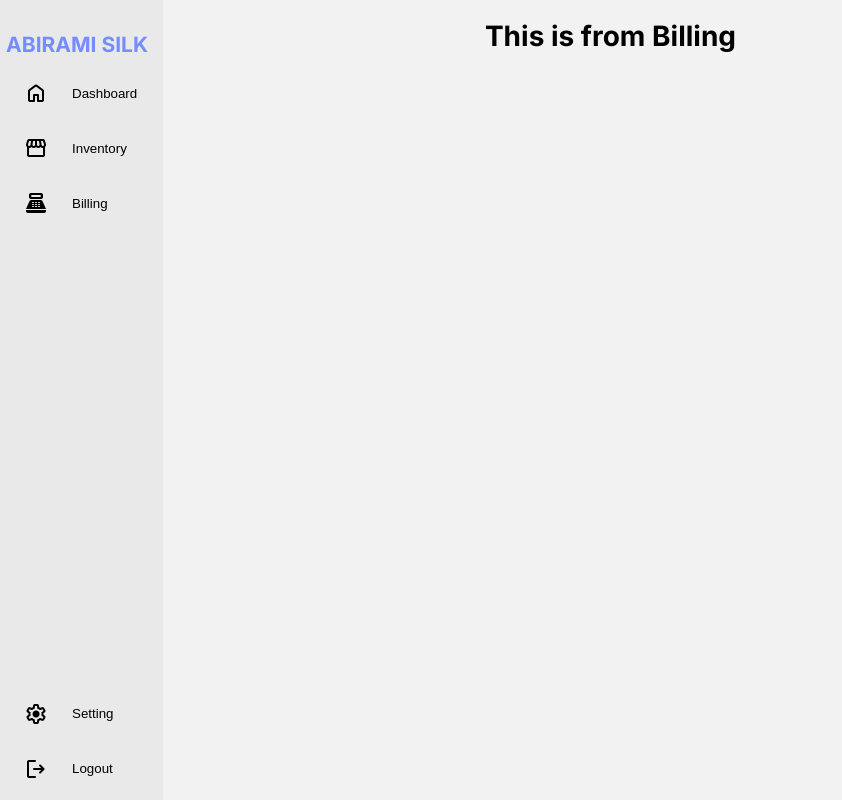
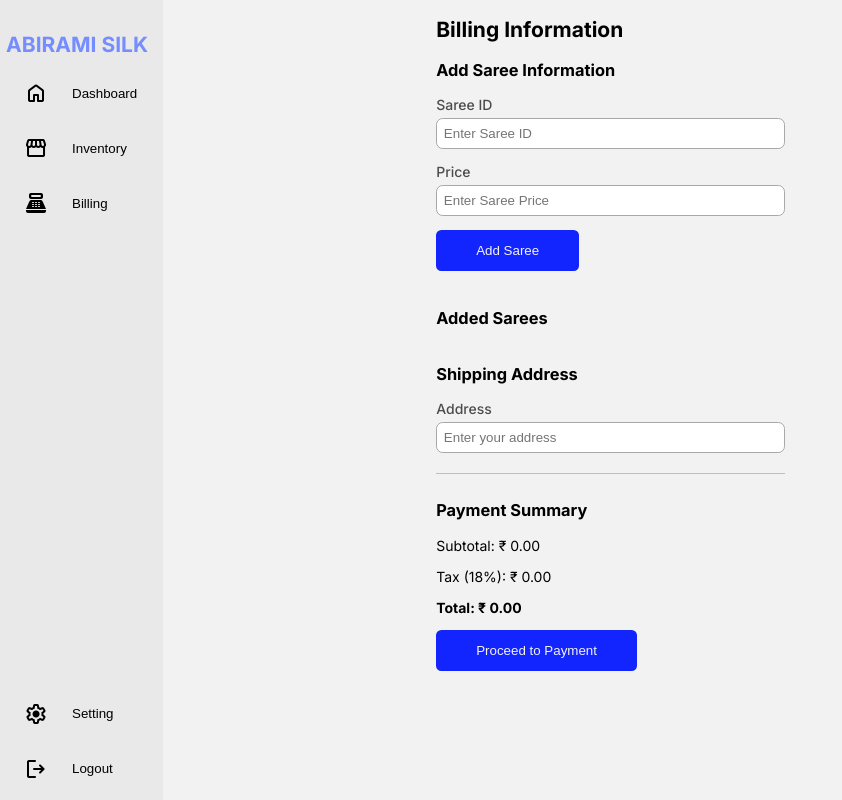
Before and after one commit to gru13/ASMS, a Flask app: page /Billing in a window 1280 px wide. Shown: the whole page, without its empty margins (0-842 px from the left). Run offline with Flask 3, Linux system fonts and the light colour scheme; the visitor is signed in with stand-in values (Sample User, id 1).

Commit message:
billing complete

```diff
--- a/App/static/css/billing.css
+++ b/App/static/css/billing.css
@@ -1,21 +1,66 @@
+/* billing.css */
 
-{% extends "base.html" %}
-{% block Style %}
-    <link rel="stylesheet" href="{{url_for('static', filename = 'css/inventory.css')}}">
-{% endblock %}
-{% block title %}Inventory{% endblock %}
+body {
+    background-color: var(--grey-50);
+}
 
-{% block contentSection %}
-    <div id="Collections">
-        <div id = 'header'>
-            <div id = "Rigth">
-                <h2>RIGH </h2>
-            </div>
-            <div id = "Left">
-                <h2>
-                    <button class="Styled-button" onclick = "window.location.href='{{url_for('AddSaree_info')}}'"> ADD </button>
-                </h2>
-            </div>
-        </div>
-    </div>
-{% endblock  %}
+#billing-container {
+    padding: 20px;
+    background-color: white;
+    border-radius: 10px;
+    box-shadow: 0 2px 10px rgba(0, 0, 0, 0.1);
+}
+
+.saree-info-form {
+    margin-bottom: 20px;
+}
+
+.saree-list-container {
+    margin-top: 20px;
+    display: flex;
+    flex-direction: column;
+}
+
+#saree-card-list {
+    display: flex;
+    flex-wrap: wrap;
+    gap: 15px;
+}
+
+.saree-card {
+    background-color: var(--grey-100);
+    padding: 15px;
+    border: 1px solid var(--grey-300);
+    border-radius: 8px;
+    width: 150px;
+    box-shadow: 0 4px 8px rgba(0, 0, 0, 0.1);
+    text-align: center;
+}
+
+.saree-card p {
+    margin: 0 0 10px;
+}
+
+.remove-button {
+    background-color: var(--error-500);
+    color: white;
+    border: none;
+    padding: 5px 10px;
+    border-radius: 4px;
+    cursor: pointer;
+}
+
+.remove-button:hover {
+    background-color: var(--error-700);
+}
+
+/* Additional styling for the payment summary and address sections */
+.address-info {
+    margin-top: 20px;
+}
+
+#billing-summary {
+    margin-top: 20px;
+    border-top: 1px solid var(--grey-300);
+    padding-top: 10px;
+}
--- a/App/templates/Billing.html
+++ b/App/templates/Billing.html
@@ -1,12 +1,107 @@
-<!-- Billing.html  -->
-
 {% extends "base.html" %}
 
-{% block title %}Billing{% endblock %}
+{% block Style %}
+    <link rel="stylesheet" href="{{url_for('static', filename='css/billing.css')}}">
+{% endblock %}
+
+{% block title %}
+    Billing
+{% endblock %}
 
 {% block contentSection %}
-    <h1>
-        This is from Billing
-    </h1>
+    <div id="abc">
+        <h2>Billing Information</h2>
 
-{% endblock  %}
+        <!-- Saree Information Form -->
+        <div class="saree-info-form">
+            <h3>Add Saree Information</h3>
+            <div class="form-group">
+                <label for="saree-id">Saree ID</label>
+                <input type="text" id="saree-id" name="saree_id" class="form-control" placeholder="Enter Saree ID" required>
+            </div>
+            <div class="form-group">
+                <label for="saree-price">Price</label>
+                <input type="text" id="saree-price" name="saree_price" class="form-control" placeholder="Enter Saree Price" required>
+            </div>
+            <button type="button" class="Styled-button" id="add-saree">Add Saree</button>
+        </div>
+
+        <!-- Display List of Added Sarees as Cards -->
+        <div class="saree-list-container">
+            <h3>Added Sarees</h3>
+            <div id="saree-card-list">
+                <!-- Cards will be displayed here -->
+            </div>
+        </div>
+
+        <!-- Address Section -->
+        <div class="address-info">
+            <h3>Shipping Address</h3>
+            <div class="form-group">
+                <label for="user-address">Address</label>
+                <input type="text" id="user-address" name="user_address" class="form-control" placeholder="Enter your address" required>
+            </div>
+        </div>
+
+        <!-- Payment Summary -->
+        <div id="billing-summary">
+            <h3>Payment Summary</h3>
+            <p>Subtotal: ₹ <span id="subtotal">0.00</span></p>
+            <p>Tax (18%): ₹ <span id="tax">0.00</span></p>
+            <p><strong>Total: ₹ <span id="total">0.00</span></strong></p>
+        </div>
+
+        <!-- Payment Button -->
+        <div id="payment-button">
+            <button type="submit" class="Styled-button">Proceed to Payment</button>
+        </div>
+    </div>
+
+    <!-- JavaScript to handle adding sarees and updating summary -->
+    <script>
+        let subtotal = 0;
+        document.getElementById('add-saree').addEventListener('click', function() {
+            const sareeId = document.getElementById('saree-id').value;
+            const sareePrice = parseFloat(document.getElementById('saree-price').value);
+
+            // Add to the list only if both fields are filled
+            if (sareeId && !isNaN(sareePrice)) {
+                const sareeList = document.getElementById('saree-card-list');
+
+                // Create a new card for the saree
+                const card = document.createElement('div');
+                card.className = 'saree-card';
+                card.innerHTML = `
+                    <p><strong>ID:</strong> ${sareeId}</p>
+                    <p><strong>Price:</strong> ₹${sareePrice.toFixed(2)}</p>
+                    <button class="remove-button">Remove</button>
+                `;
+                sareeList.appendChild(card);
+
+                // Update subtotal
+                subtotal += sareePrice;
+                updateSummary();
+
+                // Add event listener to the remove button
+                card.querySelector('.remove-button').addEventListener('click', function() {
+                    sareeList.removeChild(card);
+                    subtotal -= sareePrice;
+                    updateSummary();
+                });
+
+                // Clear the input fields after adding
+                document.getElementById('saree-id').value = '';
+                document.getElementById('saree-price').value = '';
+            }
+        });
+
+        function updateSummary() {
+            const tax = subtotal * 0.18;
+            const total = subtotal + tax;
+
+            document.getElementById('subtotal').textContent = subtotal.toFixed(2);
+            document.getElementById('tax').textContent = tax.toFixed(2);
+            document.getElementById('total').textContent = total.toFixed(2);
+        }
+    </script>
+{% endblock %}
```
Also changed, not shown: 1 other file.
